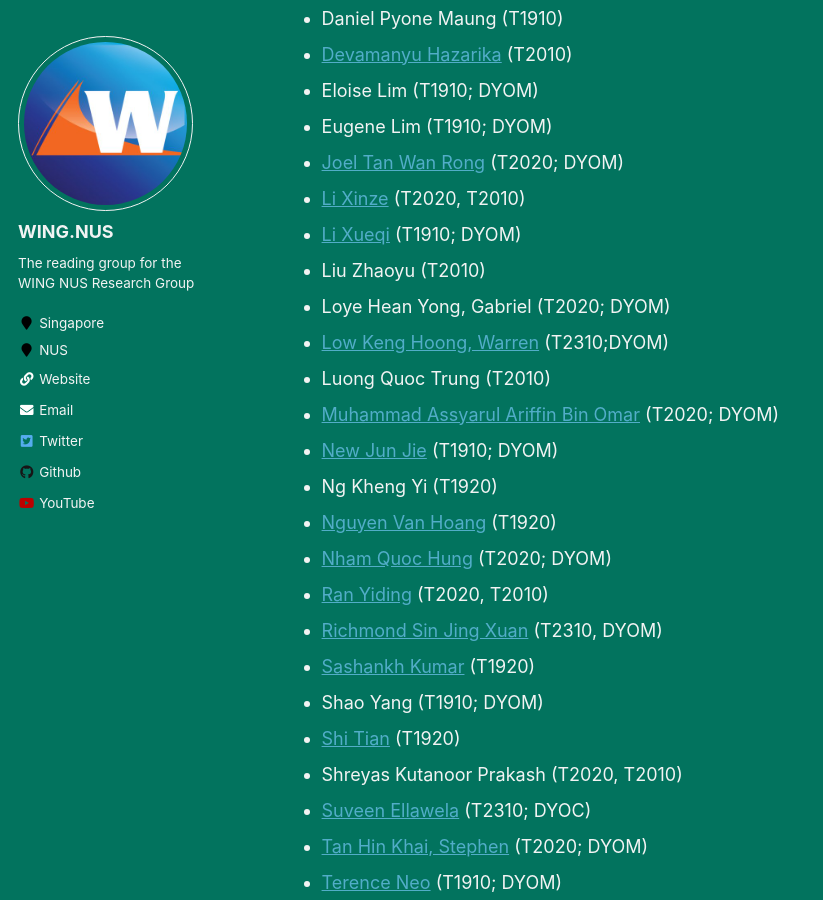
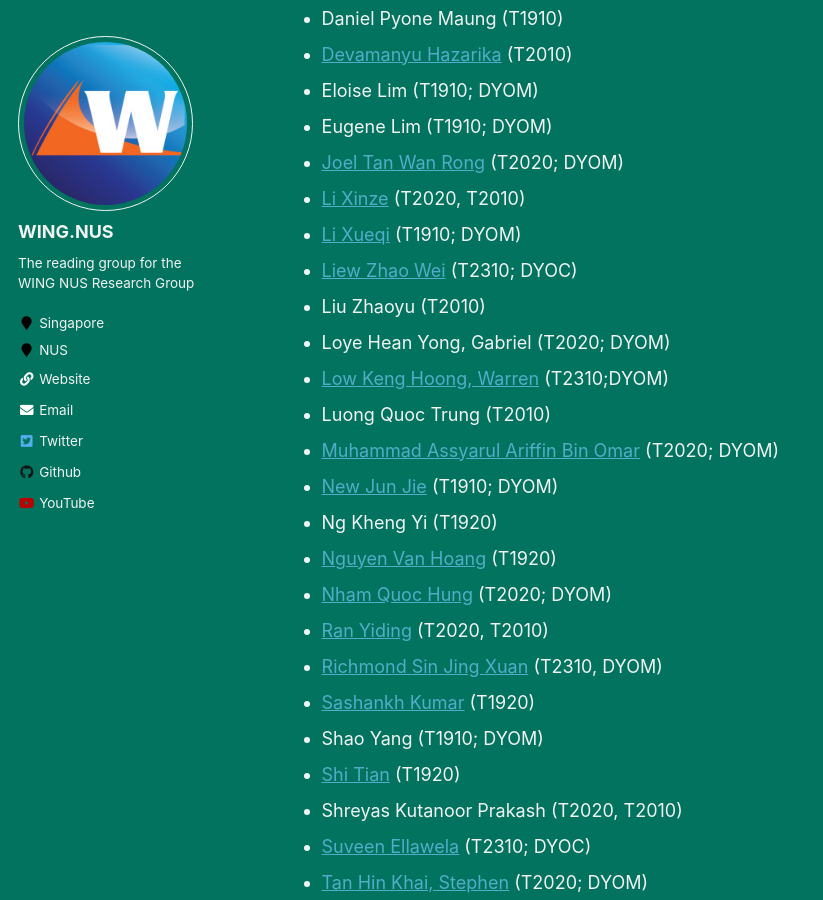
Before and after one commit to WING-NUS/cs6101, a Jekyll site: the page built from _pages/people.md, in a window 1280 px wide and 900 px high, scrolled down 3223 px. Shown: the whole window, without its empty margins (0-823 px from the left). Built offline with Jekyll 4.4.1, drawn with Linux system fonts in a browser that asks for light colours.

Commit message:
Update people.md

```diff
--- a/_pages/people.md
+++ b/_pages/people.md
@@ -97,6 +97,7 @@ WING and NUS Postgraduate Students:
 * [Joel Tan Wan Rong](https://www.linkedin.com/in/joeltanwr/?originalSubdomain=sg) (T2020; DYOM)
 * [Li Xinze](https://github.com/lixinze777) (T2020, T2010)
 * [Li Xueqi](https://www.linkedin.com/in/xueqi-li/?originalSubdomain=sg) (T1910; DYOM)
+* [Liew Zhao Wei](https://github.com/zwliew/) (T2310; DYOC)
 * Liu Zhaoyu (T2010)
 * Loye Hean Yong, Gabriel (T2020; DYOM)
 * [Low Keng Hoong, Warren](https://github.com/DESU-CLUB/cs6101.git) (T2310;DYOM)
```
